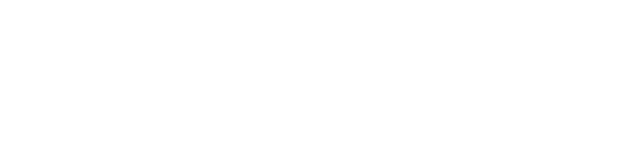
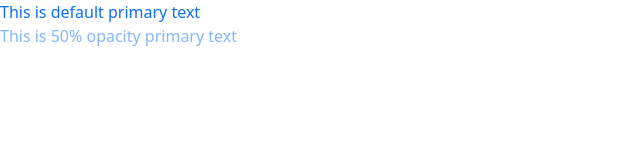
Before and after one commit to ElChavo00/a_plante-salmeron_tp1, a website: page index.html in a window 1280 px wide. Shown: the whole page, without its empty margins (0-640 px from the left). Drawn offline with nearby package versions, Linux system fonts and the light colour scheme.

Commit message:
initialize scripts.js and styles.css files

```diff
--- a/index.html
+++ b/index.html
@@ -1,11 +1,17 @@
 <!DOCTYPE html>
-<html lang="en">
+<html lang="fr">
 <head>
     <meta charset="UTF-8">
     <meta name="viewport" content="width=device-width, initial-scale=1.0">
     <title>Document</title>
+    <link href="https://cdn.jsdelivr.net/npm/bootstrap@5.3.8/dist/css/bootstrap.min.css" rel="stylesheet" integrity="sha384-sRIl4kxILFvY47J16cr9ZwB07vP4J8+LH7qKQnuqkuIAvNWLzeN8tE5YBujZqJLB" crossorigin="anonymous">
+
 </head>
 <body>
 
+<div class="text-primary">This is default primary text</div>
+<div class="text-primary" style="--bs-text-opacity: .5;">This is 50% opacity primary text</div>
+
+
 </body>
 </html>
```
Also changed, not shown: src/scripts.js (added), src/styles.css (added).
